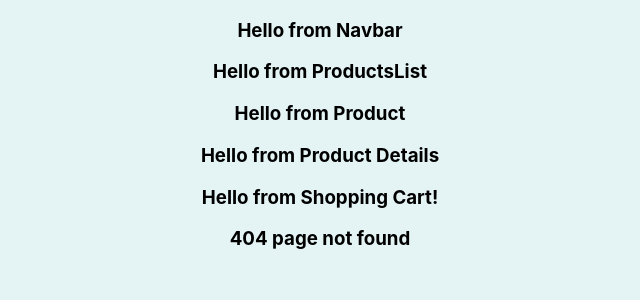
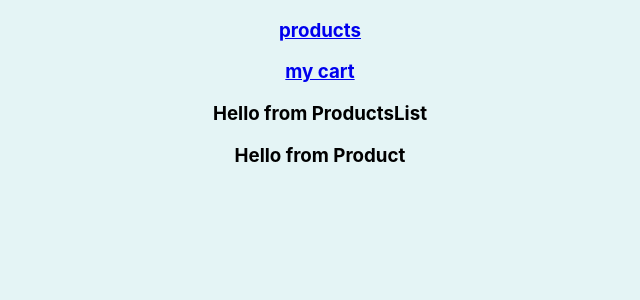
Before and after one commit to darius-maximus-girl/darius-maximus-girl-shoppingcart, a React (Create React App) app: page / in a window 1280 px wide. Before the commit this address had no page. Shown: the top 300 px of the page, without its empty margins (320-960 px from the left). Built offline with nearby package versions, Linux system fonts and the light colour scheme.

Commit message:
context Api setup

```diff
--- a/package.json
+++ b/package.json
@@ -10,6 +10,7 @@
     "react": "^16.13.1",
     "react-dom": "^16.13.1",
     "react-redux": "^7.2.0",
+    "react-router-dom": "^5.1.2",
     "react-scripts": "3.4.1",
     "redux": "^4.0.5"
   },
--- a/src/App.js
+++ b/src/App.js
@@ -1,4 +1,5 @@
 import React from 'react';
+import { Switch, Route } from 'react-router-dom';
 import './App.scss';
 import Navbar from './components/Navbar';
 import PageNotFound from './components/PageNotFound';
@@ -8,12 +9,14 @@ import ShoppingCart from './components/ShoppingCart';
 
 function App() {
   return (
-    <div className="App">
-      <Navbar></Navbar>
-      <ProductsList></ProductsList>
-      <ProductDetails></ProductDetails>
-      <ShoppingCart></ShoppingCart>
-      <PageNotFound></PageNotFound>
+    <div className="App" >
+      <Navbar />
+      <Switch>
+        <Route exact path="/" component={ProductsList} />
+        <Route path="/product-details" component={ProductDetails} />
+        <Route path="/shopping-cart" component={ShoppingCart} />
+        <Route component={PageNotFound} />
+      </Switch>
     </div>
   );
 }
--- a/src/components/Navbar.js
+++ b/src/components/Navbar.js
@@ -1,9 +1,15 @@
 import React from 'react';
+import { Link } from 'react-router-dom';
 
 function Navbar(props) {
     return (
         <div>
-            <h3>Hello from Navbar</h3>
+            <Link to="/">
+                <h3>products</h3>
+            </Link>
+            <Link to="/shopping-cart">
+                <h3>my cart</h3>
+            </Link>
         </div>
     );
 }
--- /dev/null
+++ b/src/components/contexts/StoreContext.js
@@ -0,0 +1,16 @@
+import React, { createContext, useState } from 'react';
+
+const StoreContext = createContext();
+
+const StoreContextProvider = (props) => {
+
+    const [userProducts, setUserProducts] = useState([]);
+
+    return (
+        <StoreContext.Provider>
+            {props.children}
+        </StoreContext.Provider>
+    );
+};
+
+export default StoreContextProvider;
--- a/src/index.js
+++ b/src/index.js
@@ -1,11 +1,17 @@
 import React from 'react';
 import ReactDOM from 'react-dom';
+import { BrowserRouter as Router } from 'react-router-dom';
 import './index.css';
 import App from './App';
+import StoreContextProvider from './components/contexts/StoreContext';
 
 ReactDOM.render(
   <React.StrictMode>
-    <App />
+    <StoreContextProvider>
+      <Router>
+        <App />
+      </Router>
+    </StoreContextProvider>
   </React.StrictMode>,
   document.getElementById('root')
 );
```
Also changed, not shown: 1 other file (tests, documents, lock files or other folders).
